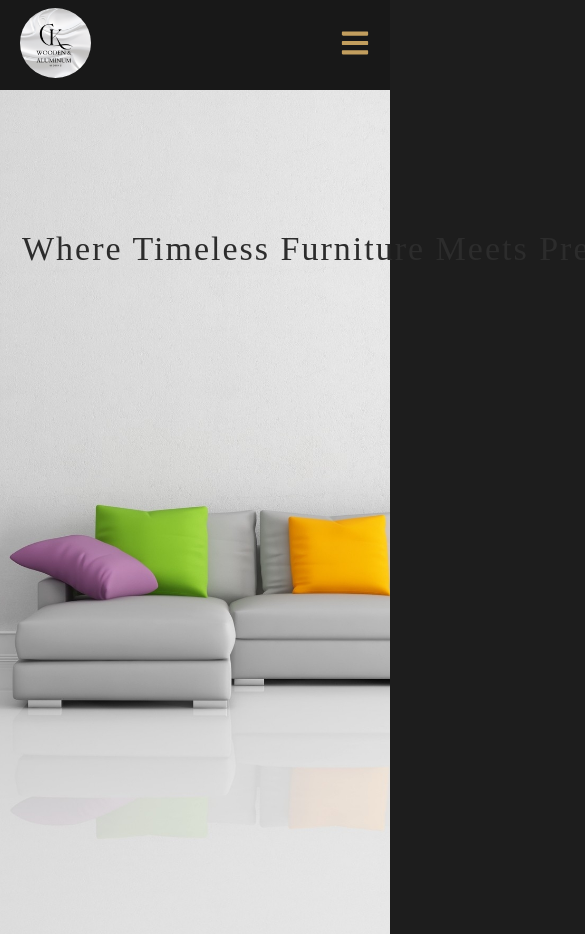
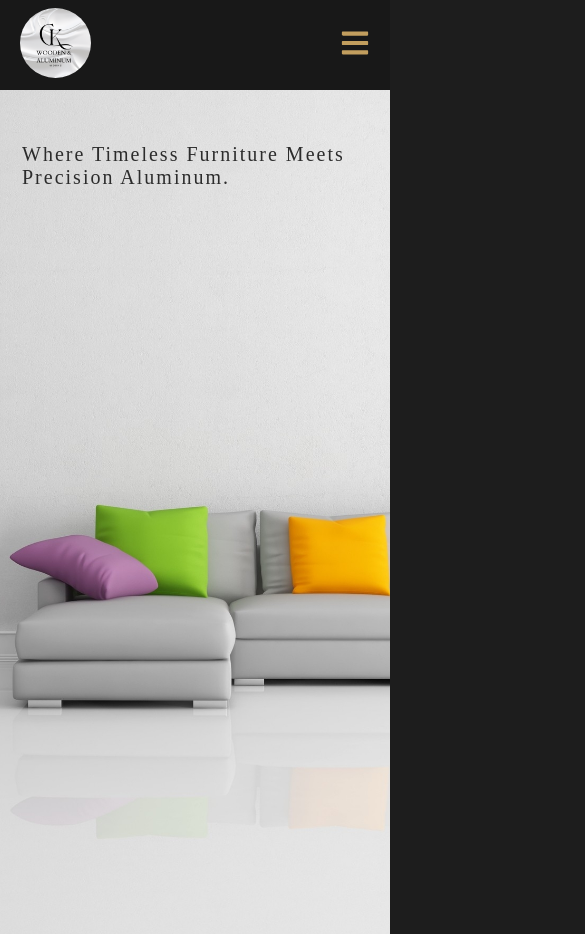
Before and after one commit to maheksondagar8-prog/ck-website, a React (Create React App) app: page / in a window 390 px wide. Shown: the top 934 px of the page, 585 px wide, since content can reach past the window. Built offline with nearby package versions, Linux system fonts and the light colour scheme.

Commit message:
Home page responsive Done

```diff
--- a/src/pages/home/styles.scss
+++ b/src/pages/home/styles.scss
@@ -40,3 +40,16 @@
         border-right: none;
     }
 }
+
+@media only screen and (max-width: 768px) {
+    .home {
+        &_title {
+            top: 53px;
+            font-size: 20px;
+            white-space: normal;
+            width: auto;
+            border-right: none;
+            animation: none;
+        }
+    }
+}
```
